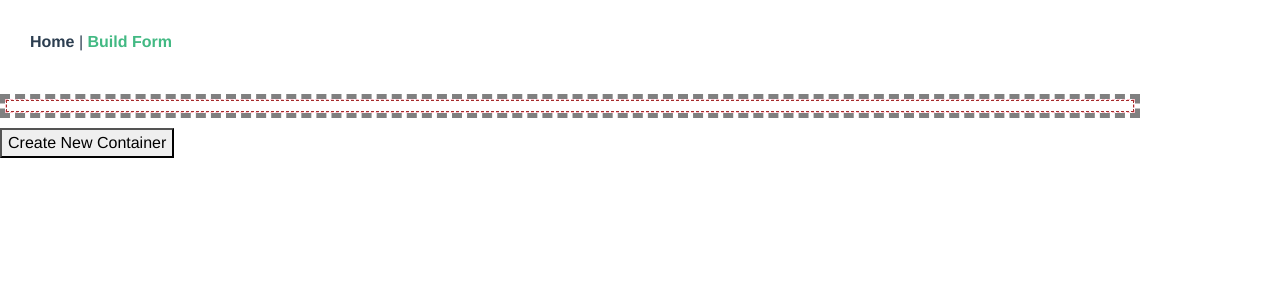
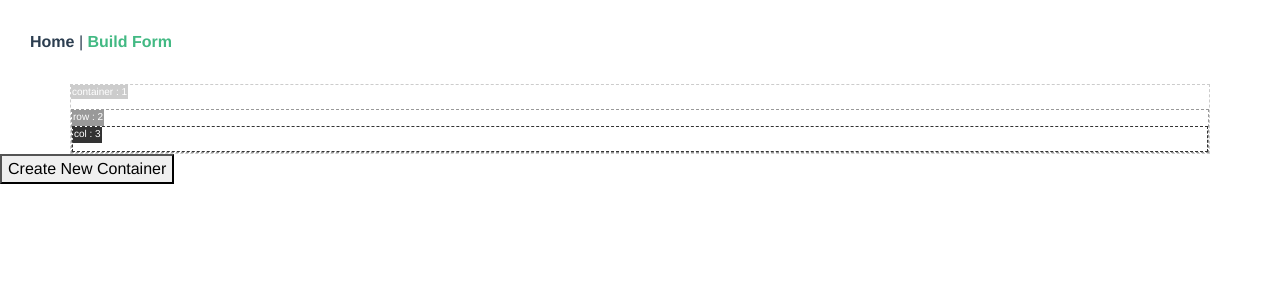
Before and after one commit to hirakumar/magicform, a Vue app: page /about in a window 1280 px wide. Both pictures are taken after a click on the button "Create New Container". Shown: the top 300 px of the page. Built offline with nearby package versions, Linux system fonts and the light colour scheme.

Commit message:
decoration info component

```diff
--- a/src/components/Cols.vue
+++ b/src/components/Cols.vue
@@ -22,7 +22,7 @@
 		@mouseleave="hoverOut(data.eno)"
 		@click ="clickCol"
     >
-
+<app-infoele :data="data"></app-infoele>
 	<app-elements v-for="child in childs" :key="child.eno" :data="child" :parentID="colID" />
     </b-col>
 
@@ -32,6 +32,7 @@
 // @ is an alias to /src
 
 import Elements from '@/components/Elements.vue'
+import InfoEle from '@/components/InfoEle.vue'
 export default {
   name: 'cols',
   props:{
@@ -74,7 +75,8 @@ export default {
   },
   components:{
 
-	  'app-elements' : Elements
+	  'app-elements' : Elements,
+    'app-infoele' : InfoEle
   }
 }
 </script>
--- a/src/components/Container.vue
+++ b/src/components/Container.vue
@@ -1,5 +1,7 @@
 <template>
-  <b-container :data-eno="data.eno" @click ="clickCol">
+  <b-container :data-eno="data.eno" >
+
+      <app-infoele :data="data"></app-infoele>
   		<app-row :data="row" v-for="row in rows" :key="row.eno"  :data-eno="row.eno" />
  </b-container>
 </template>
@@ -7,6 +9,7 @@
 <script>
 // @ is an alias to /src
 import Row from '@/components/Row.vue'
+import InfoEle from '@/components/InfoEle.vue'
 
 export default {
   name: 'container',
@@ -14,7 +17,8 @@ export default {
   	data:Object
   },
   components:{
-  	'app-row' : Row
+  	'app-row' : Row,
+    'app-infoele' : InfoEle
   },
   computed:{
   	rows:{
@@ -30,7 +34,9 @@ export default {
     clickCol : function(event){
       event.currentTarget.classList.add('active');
       this.$store.commit('setEditMode',true);
-      this.$store.commit('setActiveEno',this.data.eno)
+      this.$store.commit('setActiveEno',this.data.eno);
+      event.preventDefault();
+      event.stopPropagation();
     }
   }
 }
--- a/src/components/FormCreator.vue
+++ b/src/components/FormCreator.vue
@@ -31,19 +31,45 @@ export default {
 form{
 
 
+
+
 .container{
-border:dashed 5px gray;
-margin:10px 0;
-}
-.container .row{
-	border:dashed 1px pink;
-}
-.container .row {
-	.col-1,.col-2,.col-3,.col-4,.col-5,.col-6,.col-7,.col-8,.col-9,.col-10,.col-11,.col-12{
-		border:dashed 1px brown;
-		padding:5px;
+	border:dashed 1px #ccc;
+	.eleinfo{
+		padding: 1px;
+		font-size: 10px;
+		line-height: 12px;
+		border-radius: 0px;
+		position:relative;
+		top:-6px;
+		left:-15px;
+		background:#ccc;
+		border:#ccc;
+	};
+	.row{
+		border:dashed 1px #999;
+		.eleinfo{
+			left:0px;
+			top:0px;
+			height:16px;
+			background:#999;
+			border:#999;
+		}
+		.col,.col-1,.col-2,.col-3,.col-4,.col-5,.col-6,.col-7,.col-8,.col-9,.col-10,.col-11,.col-12{
+			border:dashed 1px #333;
+			.eleinfo{
+				left:-15px;
+				top:-5px;
+				background:#333;
+				border:#333;
+			}
+		}
 	}
 }
 
 }
+
+
+
+
 	</style>
--- a/src/components/InfoEle.vue
+++ b/src/components/InfoEle.vue
@@ -1,14 +1,5 @@
 <template>
-    <div class="container">
-        <div class="row">
-              <div class="col">
-
-                  {{eleObj}}
-
-    </div>
-    </div>
-    </div>
-
+ <b-button href="#" class="eleinfo" size="sm" @click ="clickCol">{{data.ele}} : {{data.eno}}</b-button>
 </template>
 <script>
 
@@ -24,6 +15,15 @@ export default {
   },
   components:{
 
+  },
+  methods:{
+    clickCol : function(event){
+      event.currentTarget.classList.add('active');
+      this.$store.commit('setEditMode',true);
+      this.$store.commit('setActiveEno',this.data.eno);
+      event.preventDefault();
+      event.stopPropagation();
+    }
   },
   computed:{
 
--- a/src/components/Row.vue
+++ b/src/components/Row.vue
@@ -1,5 +1,6 @@
 <template>
   <b-row>
+    <app-infoele :data="data"></app-infoele>
   	<app-col :data="col" v-for="col in cols" :key="col.id" :data-id="col.id" />
   </b-row>
 </template>
@@ -7,14 +8,15 @@
 <script>
 
 import Cols from '@/components/Cols.vue'
-
+import InfoEle from '@/components/InfoEle.vue'
 export default {
   name: 'row',
    props:{
   	data:Object
   },
   components:{
-  	'app-col' : Cols
+  	'app-col' : Cols,
+    'app-infoele' : InfoEle
   },
   computed:{
   	cols:{
@@ -25,6 +27,15 @@ export default {
   			return val;
   		}
   	}
+  },
+    methods:{
+    clickCol : function(event){
+      event.currentTarget.classList.add('active');
+      this.$store.commit('setEditMode',true);
+      this.$store.commit('setActiveEno',this.data.eno);
+      event.preventDefault();
+      event.stopPropagation();
+    }
   }
 }
 </script>
```
